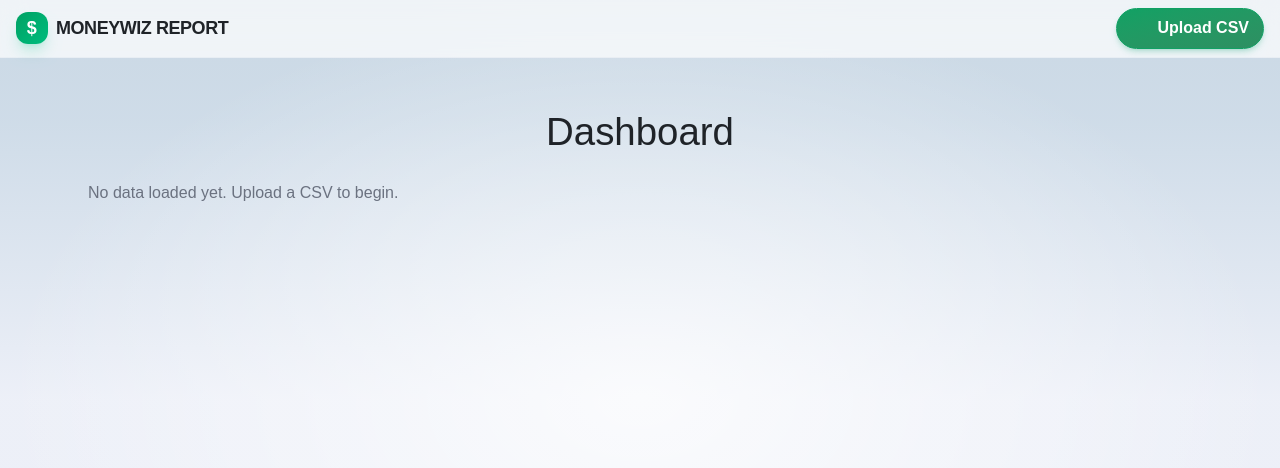
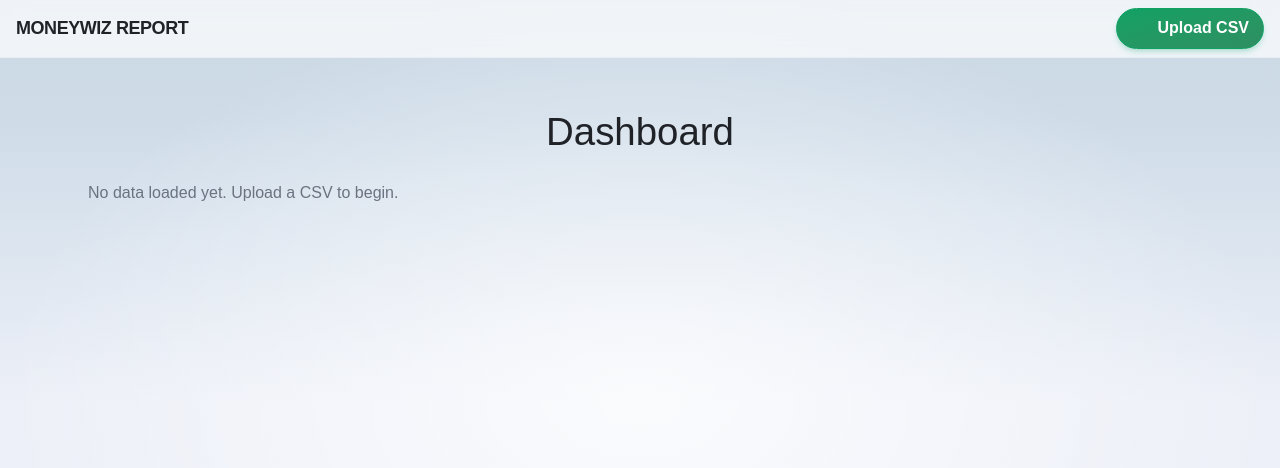
Before and after one commit to kamontat/moneywiz-visualization, a SvelteKit app: page / in a window 1280 px wide. Shown: the top 468 px of the page. Built offline with nearby package versions, Linux system fonts and the light colour scheme; some icons are missing.

Commit message:
fix(header): remove logo and layout title as home link

```diff
--- a/src/components/organisms/AppHeader.svelte
+++ b/src/components/organisms/AppHeader.svelte
@@ -1,7 +1,6 @@
 <script lang="ts">
 	import type { ParsedCsv } from '$lib/csv';
 	import CsvUploadButton from '../molecules/CsvUploadButton.svelte';
-	import MoneyLogo from '../atoms/MoneyLogo.svelte';
 	import TrashIcon from '@iconify-svelte/lucide/trash-2';
 
 	interface Props {
@@ -16,10 +15,9 @@
 
 <header class="sticky top-0 z-50 flex flex-row items-center justify-between gap-3 px-3 py-2 sm:px-4 sm:py-2 bg-white/70 dark:bg-mw-surface-alt/80 backdrop-blur-md border-b border-mw-border/50">
 	<div class="inline-flex items-center gap-2 min-w-0">
-		<MoneyLogo size={32} />
-		<div class="flex items-center gap-1 min-w-0">
+		<a href="/" class="flex items-center gap-1 min-w-0 hover:opacity-80 transition-opacity">
 			<span class="text-mw-text-main text-base sm:text-lg font-bold tracking-tight uppercase whitespace-nowrap">MoneyWiz Report</span>
-		</div>
+		</a>
 	</div>
 
 	<div class="flex items-center justify-end gap-2">
```
Also changed, not shown: 1 other file (tests, documents, lock files or other folders).
